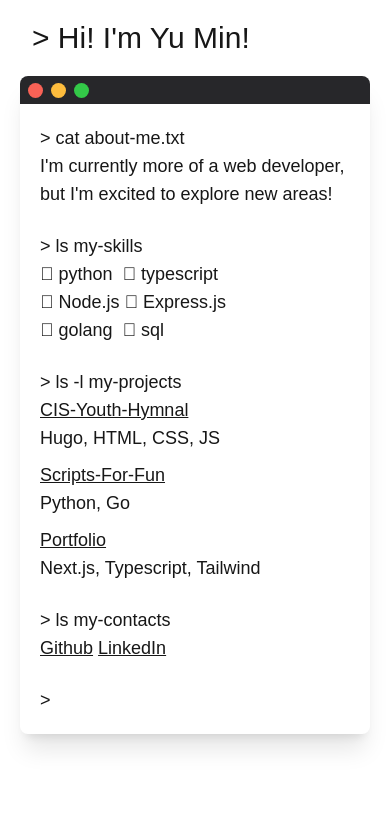
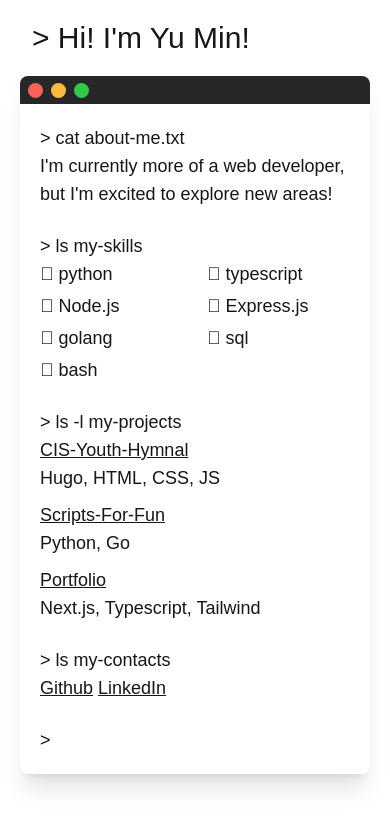
Before and after one commit to notyumin/notyumin.github.io, a Next.js app: page / in a window 390 px wide. Shown: the top 828 px of the page. Built offline with nearby package versions, Linux system fonts and the light colour scheme; a web font is replaced by a local one.

Commit message:
Change skills section to Grid layout for better responsiveness

```diff
--- a/app/page.tsx
+++ b/app/page.tsx
@@ -7,55 +7,19 @@ const skills = [
   " Express.js",
   " golang",
   " sql",
+  " bash",
 ]
 
-function SkillsList(skills: string[], cols: number) {
-  // separate into rows
-  let rowList: string[][] = [[]]
-  skills.forEach((skill) => {
-    for (let i = 0; i < rowList.length; i++) {
-      if (rowList[i].length < cols) {
-        rowList[i].push(skill)
-        return
+function SkillsList(skills: string[]) {
+  return (
+    <div className="grid grid-cols-2 sm:grid-cols-3 md:grid-cols-4 gap-y-1 gap-x-6" >
+      {
+        skills.map((skill, i) => (
+          <div key={i} className="whitespace-nowrap">{skill}</div>
+        ))
       }
-    }
-    rowList.push([skill])
-  })
-
-  // find max length in col
-  const maxLengths: number[] = []
-  for (let i = 0; i < rowList.length; i++) {
-    const col = rowList.map((row) => {
-      return row[i]
-    })
-    console.log(col)
-    maxLengths.push(col.reduce((maxLength, skill) => {
-      skill = skill || ""
-      return Math.max(maxLength, skill.length)
-    }, 0))
-  }
-
-  // pad strings to same length as longest in col
-  for (let i = 0; i < maxLengths.length; i++) {
-    rowList = rowList.map((row) => {
-      row[i] = row[i] || ""
-      console.log(row[i] + row[i].length)
-      row[i] = row[i].padEnd(maxLengths[i] + 1)
-      console.log(row[i] + row[i].length, maxLengths[i])
-      return row
-    })
-  }
-
-  // generate markup
-  return (
-    <div>
-      {rowList.map((row) => {
-        return <div key={row[0][0]}>{row.map((col) => {
-          return col
-        })}<br /></div>
-      })}
-    </div>
-  )
+    </ div>
+  );
 }
 
 const termLine = firaCode.className + " text-lg sm:text-xl sm:mb-1 md:mb-3"
@@ -88,19 +52,18 @@ export default function Home() {
             <div className={termLine}>
               {">"} ls my-skills
             </div>
-            {/* <div className={termLine + " whitespace-pre-wrap"}> */}
-            {/*    python   󰛦 typescript  <span className="inline sm:hidden" ><br /></span> */}
-            {/*    Node.js  <br className="hidden sm:inline" /> */}
-            {/*    Express.js<span className="inline sm:hidden" ><br /></span> golang   {} */}
-            {/*    sql <br className="hidden sm:inline" /><span className="inline sm:hidden" ><br /></span> */}
-            {/*    bash */}
+            <div className={termLine}>
+              {SkillsList(skills)}
+            </div>
+            {/* <div className={termLine + " whitespace-pre-wrap sm:hidden block"}> */}
+            {/*   {SkillsList(skills, 2)} */}
             {/* </div> */}
-            <div className={termLine + " whitespace-pre-wrap sm:hidden block"}>
-              {SkillsList(skills, 2)}
-            </div>
-            <div className={termLine + " whitespace-pre-wrap sm:block hidden"}>
-              {SkillsList(skills, 3)}
-            </div>
+            {/* <div className={termLine + " whitespace-pre-wrap lg:hidden sm:block hidden"}> */}
+            {/*   {SkillsList(skills, 3)} */}
+            {/* </div> */}
+            {/* <div className={termLine + " whitespace-pre-wrap lg:block hidden"}> */}
+            {/*   {SkillsList(skills, 4)} */}
+            {/* </div> */}
             <br />
             <div className={termLine}>
               {">"} ls -l my-projects
```
